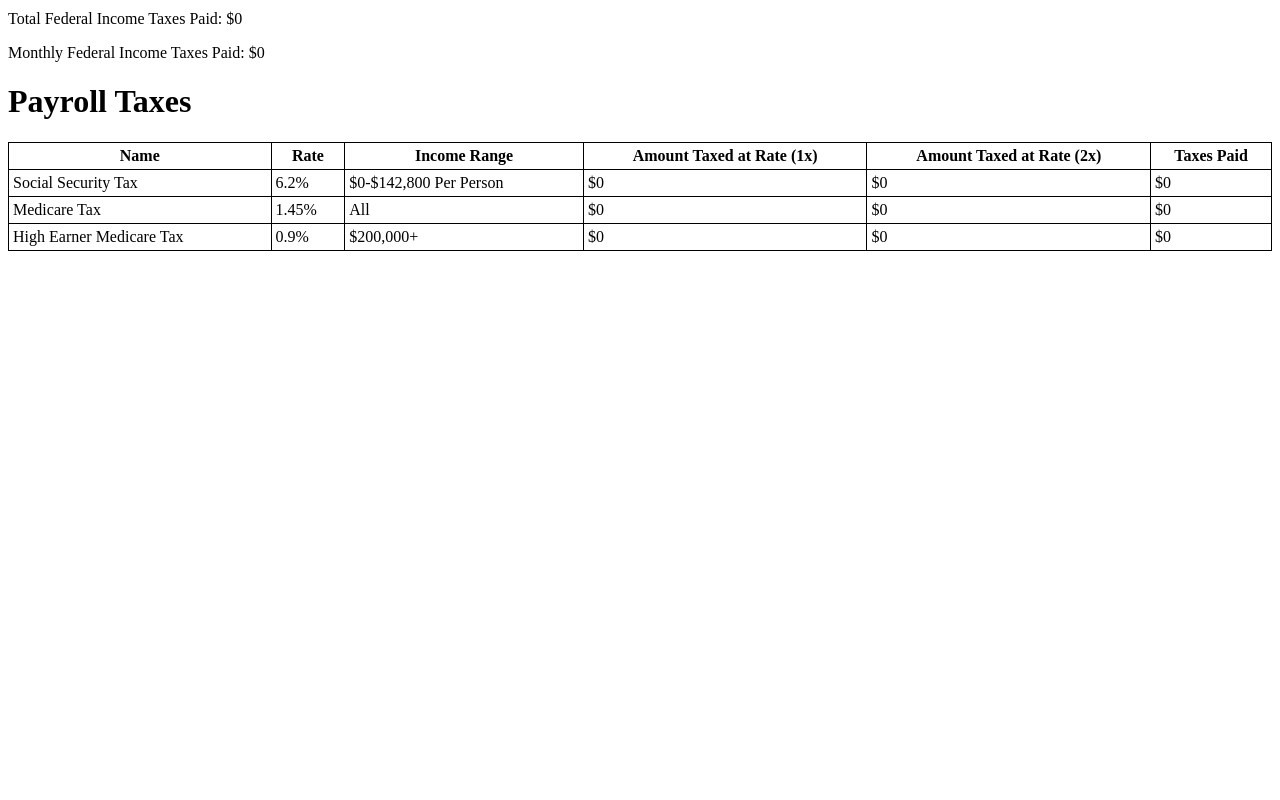
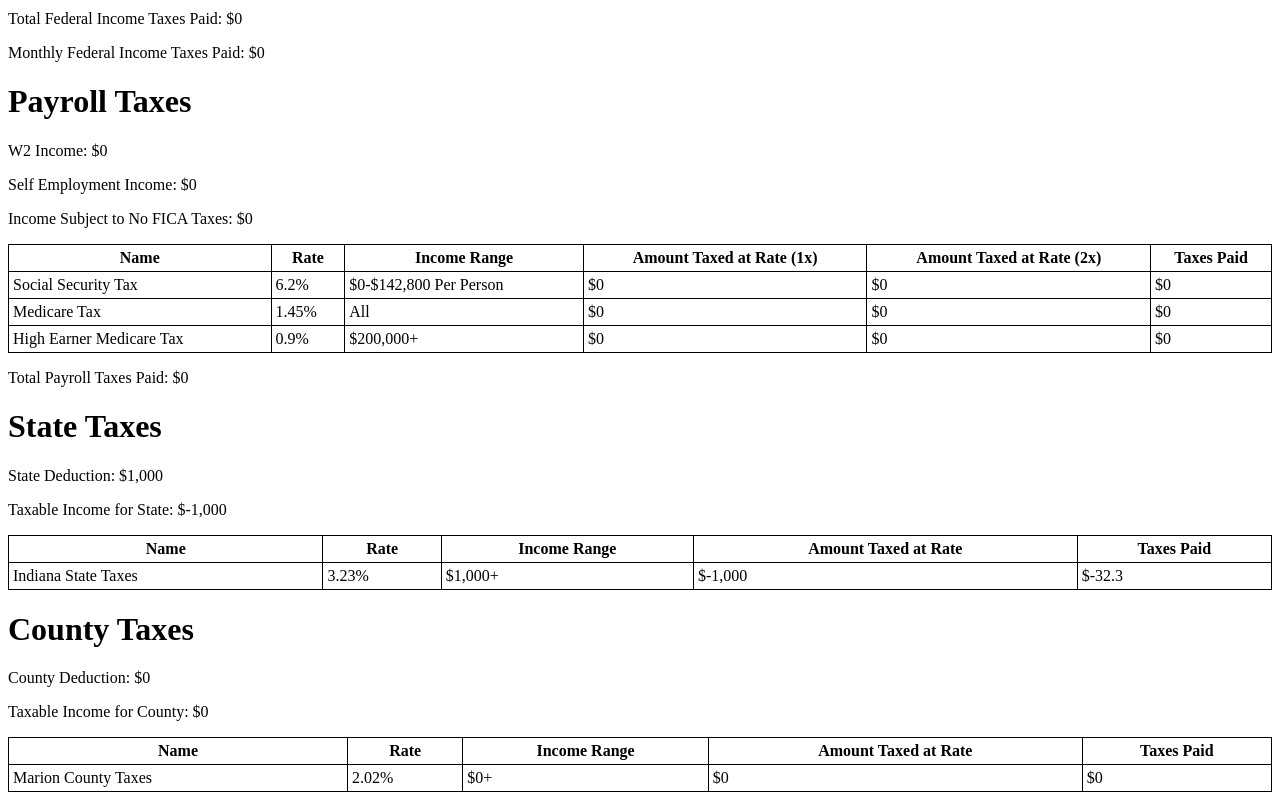
Before and after one commit to cvoege/monies, a React (Vite) app: page / in a window 1280 px wide. Shown: the part 1278-2078 px from the top of the page. Before the commit the page ends 1537 px from the top, so only its background shows below. Built offline with nearby package versions, Linux system fonts and the light colour scheme.

Commit message:
State and county

```diff
--- a/src/modules/Tax.ts
+++ b/src/modules/Tax.ts
@@ -51,10 +51,26 @@
   capitalGainsBrackets: Array<CapitalGainsTaxBracket>;
 };
 
+// TODO: other types of state taxes (with brackets and different types of deductions)
+// TODO: allow them to list dependents and figure out all the credits and stuff
+// (also affects the indiana taxes deductions per person)
+export type StateTaxSystem = {
+  type: 'flat';
+  percentageRate: number;
+  deductionPerPerson: number;
+};
+
+export type CountyTaxSystem = {
+  type: 'flat';
+  percentageRate: number;
+};
+
 export type TaxSystem = {
   single: TaxDetails;
   joint: TaxDetails;
   payrollTaxes: Array<PayrollTax>;
+  stateTaxSystem: StateTaxSystem;
+  countyTaxSystem: CountyTaxSystem;
 };
 
 type ProgressiveDeduction = TaxDeduction & {
--- a/src/modules/USTaxSystem.ts
+++ b/src/modules/USTaxSystem.ts
@@ -193,4 +193,13 @@
       minimumTaxableAmountJoint: 250000,
     },
   ],
+  stateTaxSystem: {
+    type: 'flat',
+    percentageRate: 3.23,
+    deductionPerPerson: 1000,
+  },
+  countyTaxSystem: {
+    type: 'flat',
+    percentageRate: 2.02,
+  },
 };
--- a/src/pages/TaxZone.tsx
+++ b/src/pages/TaxZone.tsx
@@ -45,6 +45,14 @@
 
   const totalTaxable = getCombinedTaxableIncome(incomes);
 
+  const totalW2Income = getCombinedTaxableIncome(incomes.filter((i) => i.incomeType === 'w2'));
+  const totalSelfEmploymentIncome = getCombinedTaxableIncome(
+    incomes.filter((i) => i.incomeType === 'self-employment'),
+  );
+  const totalNonFicaINcome = getCombinedTaxableIncome(
+    incomes.filter((i) => i.incomeType === 'non-fica'),
+  );
+
   const traditionalDeduction: TaxDeduction = {
     id: 'traditional-accounts',
     name: 'Traditional Accounts',
@@ -70,6 +78,18 @@
     taxDetails,
     taxableAfterDeductions,
   );
+
+  const totalPayrollTaxesPaid = taxSystem.payrollTaxes.reduce(
+    (acc, cur) =>
+      getPayrollTaxDetails({ payrollTax: cur, incomes, filingStatus, people }).taxesPaid + acc,
+    0,
+  );
+
+  const stateDeduction = taxSystem.stateTaxSystem.deductionPerPerson * people.length;
+  const stateTaxable = totalTaxable - stateDeduction;
+  const stateTaxesPaid = stateTaxable * (taxSystem.stateTaxSystem.percentageRate / 100);
+
+  const countyTaxesPaid = totalTaxable * (taxSystem.countyTaxSystem.percentageRate / 100);
 
   return (
     <div>
@@ -130,12 +150,9 @@
       <p>Total Federal Income Taxes Paid: {formatDollars(totalFederalIncomeTaxesPaid)}</p>
       <p>Monthly Federal Income Taxes Paid: {formatDollars(totalFederalIncomeTaxesPaid / 12)}</p>
       <h1>Payroll Taxes</h1>
-      {/* <p>Income Subject to Standard FICA Taxes: {formatDollars(totalW2Income)}</p>
-      <p>
-        Income Subject to Double FICA Taxes (Paying as both Employee and Employer):{' '}
-        {formatDollars(totalSelfEmploymentIncome)}
-      </p>
-      <p>Income Subject to No FICA Taxes: {formatDollars(totalNonFicaINcome)}</p> */}
+      <p>W2 Income: {formatDollars(totalW2Income)}</p>
+      <p>Self Employment Income: {formatDollars(totalSelfEmploymentIncome)}</p>
+      <p>Income Subject to No FICA Taxes: {formatDollars(totalNonFicaINcome)}</p>
       <Table>
         <TableHead>
           <TableRow>
@@ -168,6 +185,53 @@
           })}
         </TableBody>
       </Table>
+      <p>Total Payroll Taxes Paid: {formatDollars(totalPayrollTaxesPaid)}</p>
+      <h1>State Taxes</h1>
+      <p>State Deduction: {formatDollars(stateDeduction)}</p>
+      <p>Taxable Income for State: {formatDollars(stateTaxable)}</p>
+      <Table>
+        <TableHead>
+          <TableRow>
+            <TableHeader>Name</TableHeader>
+            <TableHeader>Rate</TableHeader>
+            <TableHeader>Income Range</TableHeader>
+            <TableHeader>Amount Taxed at Rate</TableHeader>
+            <TableHeader>Taxes Paid</TableHeader>
+          </TableRow>
+        </TableHead>
+        <TableBody>
+          <TableRow>
+            <TableEntry>Indiana State Taxes</TableEntry>
+            <TableEntry>{formatPercentage(taxSystem.stateTaxSystem.percentageRate)}</TableEntry>
+            <TableEntry>{formatDollars(stateDeduction)}+</TableEntry>
+            <TableEntry>{formatDollars(stateTaxable)}</TableEntry>
+            <TableEntry>{formatDollars(stateTaxesPaid)}</TableEntry>
+          </TableRow>
+        </TableBody>
+      </Table>
+      <h1>County Taxes</h1>
+      <p>County Deduction: {formatDollars(0)}</p>
+      <p>Taxable Income for County: {formatDollars(totalTaxable)}</p>
+      <Table>
+        <TableHead>
+          <TableRow>
+            <TableHeader>Name</TableHeader>
+            <TableHeader>Rate</TableHeader>
+            <TableHeader>Income Range</TableHeader>
+            <TableHeader>Amount Taxed at Rate</TableHeader>
+            <TableHeader>Taxes Paid</TableHeader>
+          </TableRow>
+        </TableHead>
+        <TableBody>
+          <TableRow>
+            <TableEntry>Marion County Taxes</TableEntry>
+            <TableEntry>{formatPercentage(taxSystem.countyTaxSystem.percentageRate)}</TableEntry>
+            <TableEntry>{formatDollars(0)}+</TableEntry>
+            <TableEntry>{formatDollars(totalTaxable)}</TableEntry>
+            <TableEntry>{formatDollars(countyTaxesPaid)}</TableEntry>
+          </TableRow>
+        </TableBody>
+      </Table>
     </div>
   );
 };
```
